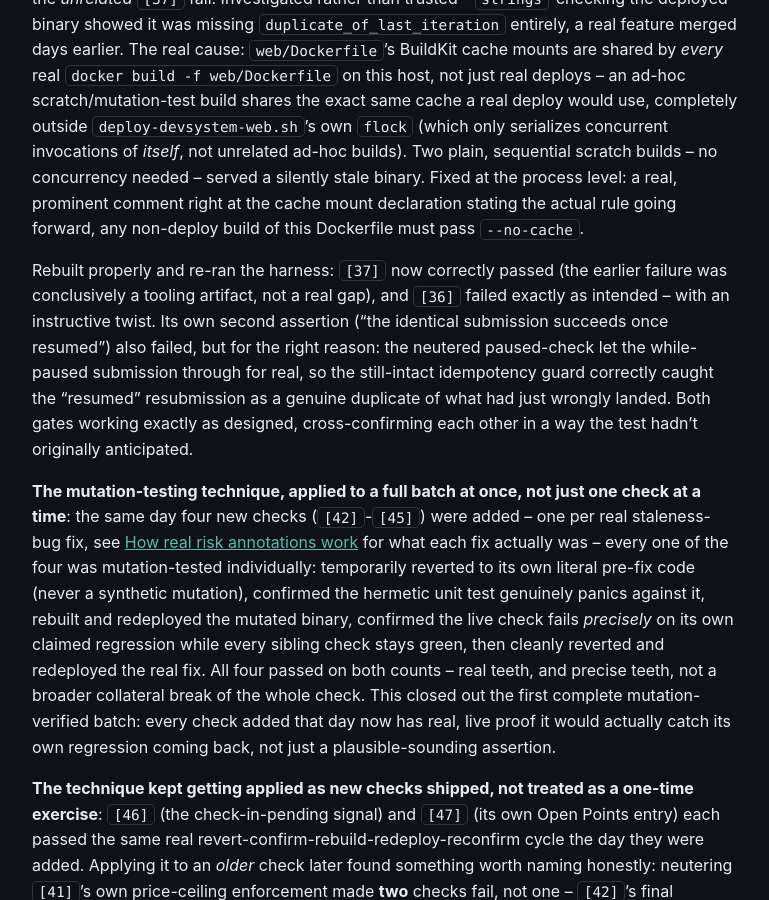
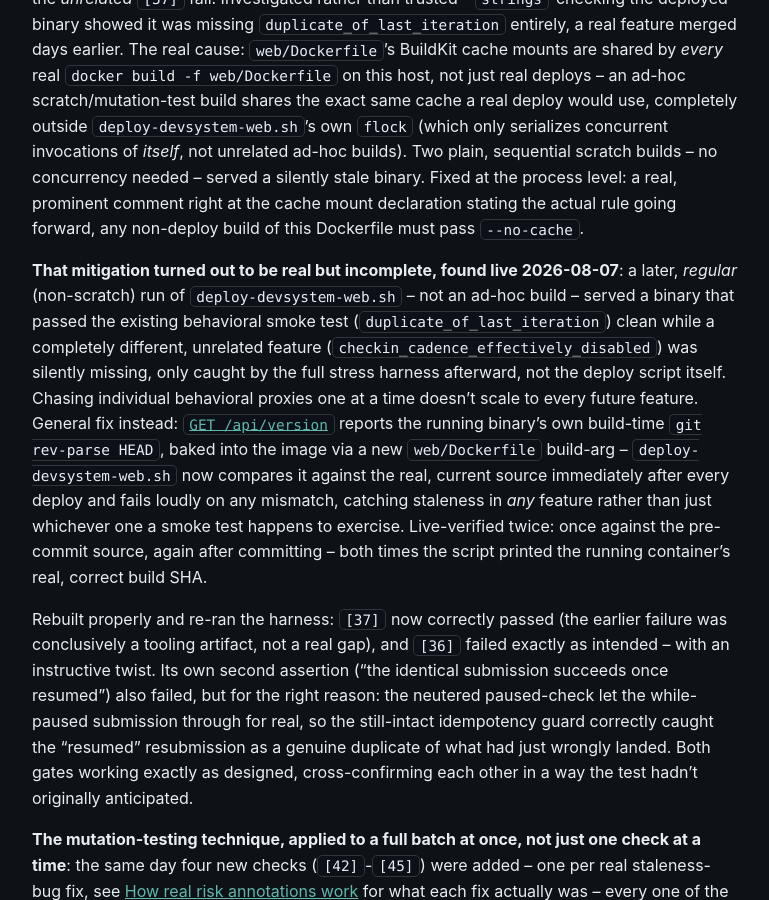
Before and after one commit to scimbe/CADS-devsystem-docs, a Jekyll site: the page built from _explanation/dau-lens-and-stress-testing.md, in a window 1280 px wide and 900 px high, scrolled down 2898 px. Shown: the whole window, without its empty margins (322-1091 px from the left). Built offline with Jekyll 4.4.1, drawn with Linux system fonts in a browser that asks for light colours.

Commit message:
reference+explanation: document GET /api/version and the general deploy-cache fix
CADS-devsystem@e8af000 -- closes the loop on the earlier "any non-deploy
build must use --no-cache" mitigation, which turned out to be real but
incomplete. Live-verified against the actual deployment.

```diff
--- a/_explanation/dau-lens-and-stress-testing.md
+++ b/_explanation/dau-lens-and-stress-testing.md
@@ -120,6 +120,20 @@ serializes concurrent invocations of *itself*, not unrelated ad-hoc builds). Two
 scratch builds -- no concurrency needed -- served a silently stale binary. Fixed at the process
 level: a real, prominent comment right at the cache mount declaration stating the actual rule going
 forward, any non-deploy build of this Dockerfile must pass `--no-cache`.
+
+**That mitigation turned out to be real but incomplete, found live 2026-08-07**: a later, *regular*
+(non-scratch) run of `deploy-devsystem-web.sh` -- not an ad-hoc build -- served a binary that passed
+the existing behavioral smoke test (`duplicate_of_last_iteration`) clean while a completely
+different, unrelated feature (`checkin_cadence_effectively_disabled`) was silently missing, only
+caught by the full stress harness afterward, not the deploy script itself. Chasing individual
+behavioral proxies one at a time doesn't scale to every future feature. General fix instead: [`GET
+/api/version`]({{ '/reference/rest-api/' | relative_url }}) reports the running binary's own
+build-time `git rev-parse HEAD`, baked into the image via a new `web/Dockerfile` build-arg --
+`deploy-devsystem-web.sh` now compares it against the real, current source immediately after every
+deploy and fails loudly on any mismatch, catching staleness in *any* feature rather than just
+whichever one a smoke test happens to exercise. Live-verified twice: once against the pre-commit
+source, again after committing -- both times the script printed the running container's real,
+correct build SHA.
 
 Rebuilt properly and re-ran the harness: `[37]` now correctly passed (the earlier failure was
 conclusively a tooling artifact, not a real gap), and `[36]` failed exactly as intended -- with an
```
Also changed, not shown: _reference/rest-api.md (+1 -0 lines).
